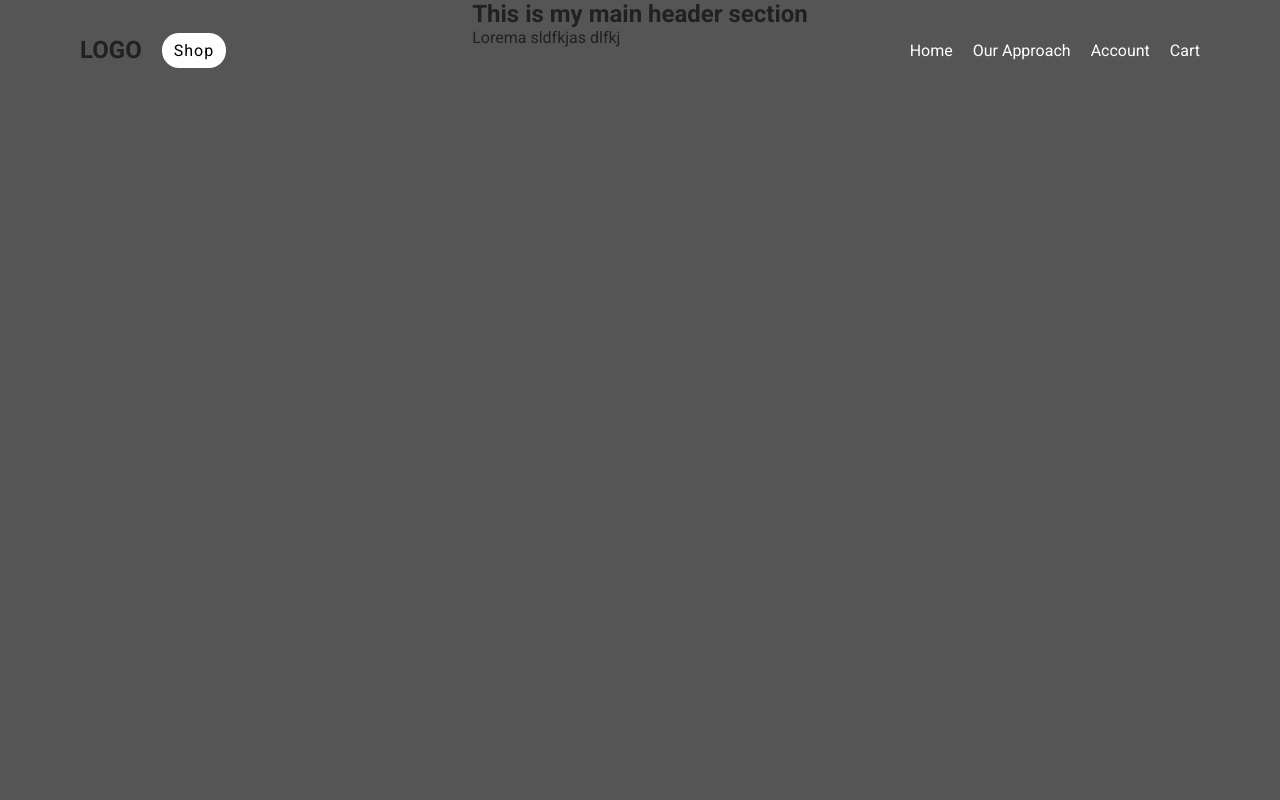
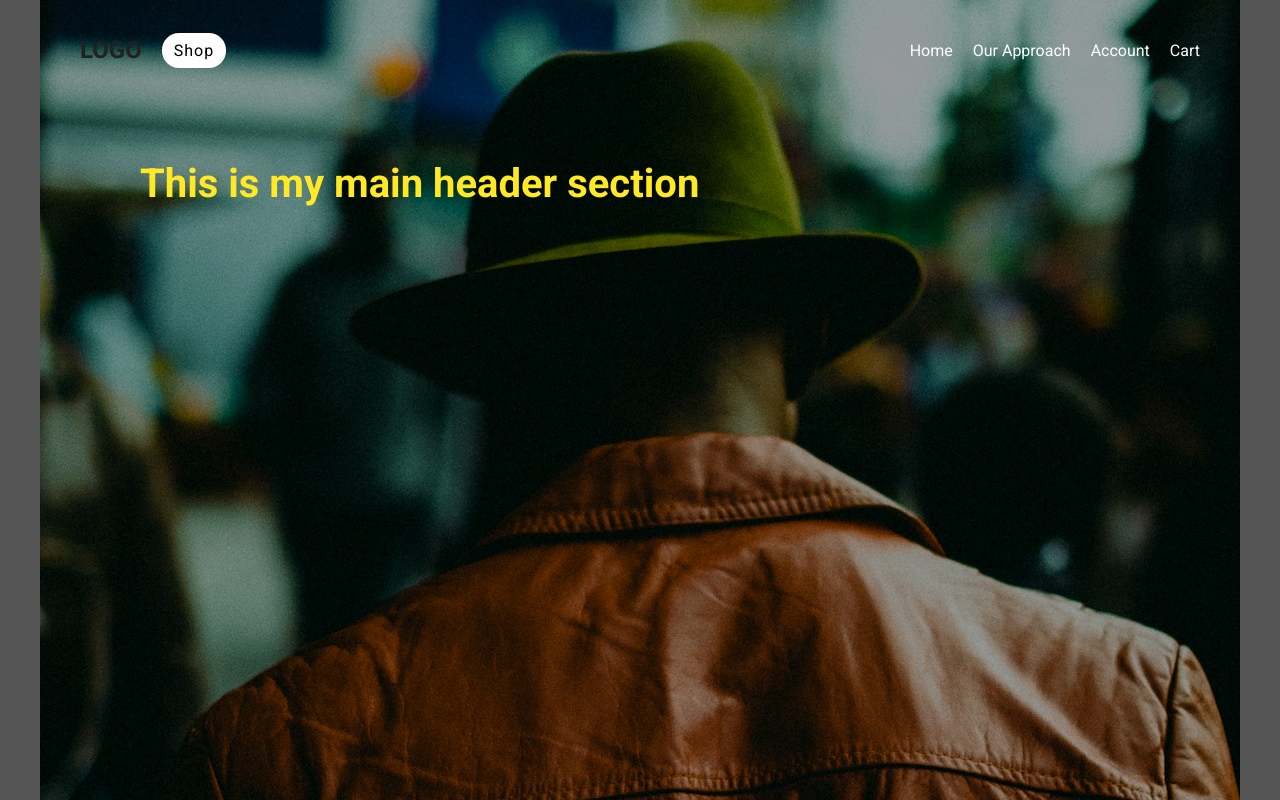
Before and after one commit to AndrewKohn/apk-ecommerce-site, a React (Create React App) app: page / in a window 1280 px wide. Built offline with nearby package versions, Linux system fonts and the light colour scheme; the HTML template or start-up script is replaced by a standard one.

Commit message:
Added main header background image

```diff
--- a/src/components/MainHeader/MainHeader.js
+++ b/src/components/MainHeader/MainHeader.js
@@ -1,14 +1,16 @@
 import { Fragment } from 'react';
+import Navigation from './Navigation';
+import bgImg from '../../assets/images/clem-onojeghuo-4fDBYLyhqbI-unsplash.jpg';
 import classes from './MainHeader.module.css';
-import Navigation from './Navigation';
 
 const MainHeader = props => {
   return (
     <Fragment>
       <Navigation />
-      <section>
-        <h1>This is my main header section</h1>
-        <p>Lorema sldfkjas dlfkj</p>
+      <section className={classes[`main-header`]}>
+        <h1 className={classes[`primary-heading`]}>
+          This is my main header section
+        </h1>
       </section>
     </Fragment>
   );
--- a/src/components/MainHeader/MainHeader.module.css
+++ b/src/components/MainHeader/MainHeader.module.css
@@ -0,0 +1,28 @@
+.main-header {
+  position: relative;
+  height: 80rem;
+  width: 120rem;
+  z-index: 10;
+}
+
+.main-header::before {
+  content: '';
+  position: absolute;
+  width: 100%;
+  height: 100%;
+  top: 0;
+  left: 0;
+  background: url('../../assets/images/clem-onojeghuo-4fDBYLyhqbI-unsplash.jpg')
+    no-repeat center 10%;
+  filter: contrast(1.15) brightness(0.6);
+  object-fit: contain;
+  z-index: -10;
+}
+
+.primary-heading {
+  margin-top: 16rem;
+  margin-left: 10rem;
+  font-size: 4rem;
+  font-weight: 700;
+  color: #ffe925;
+}
```
